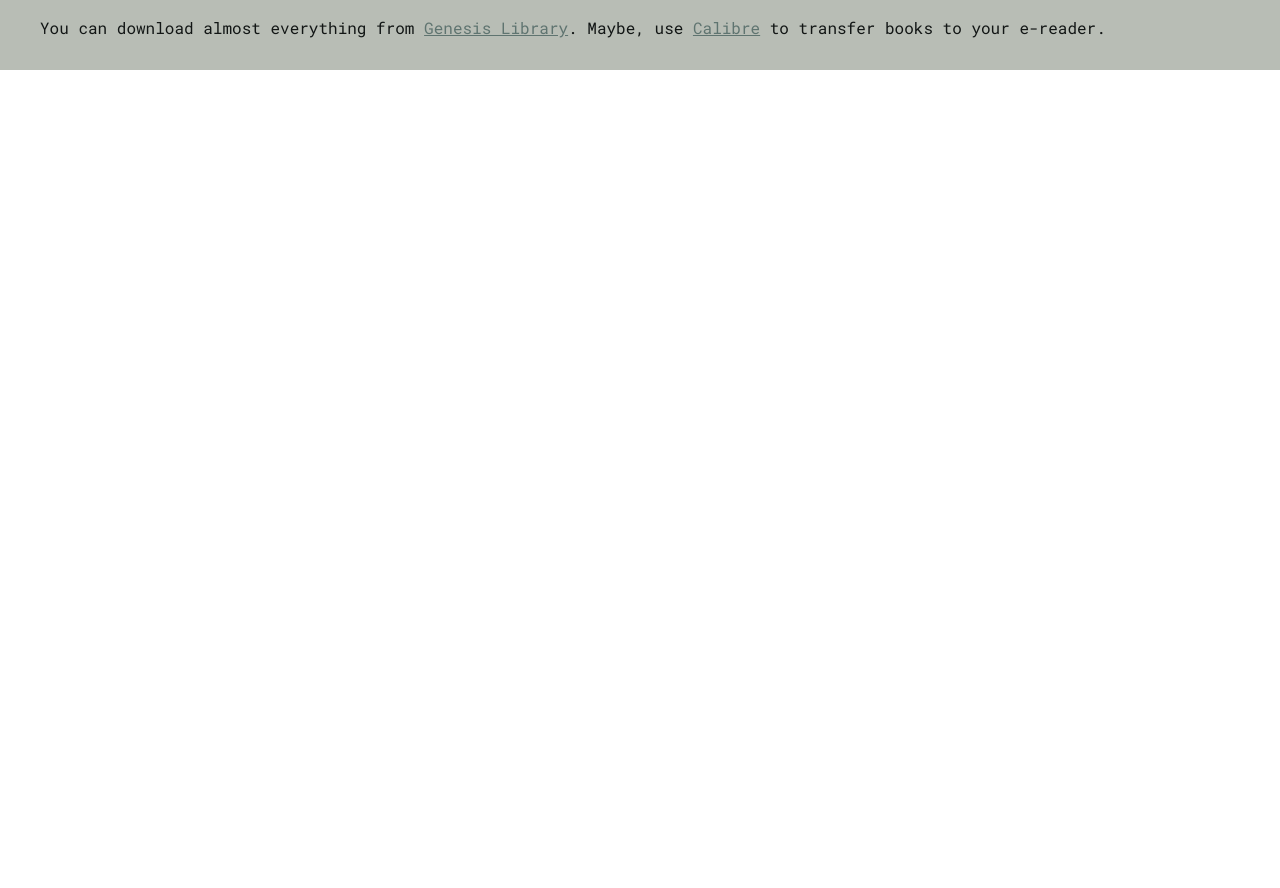
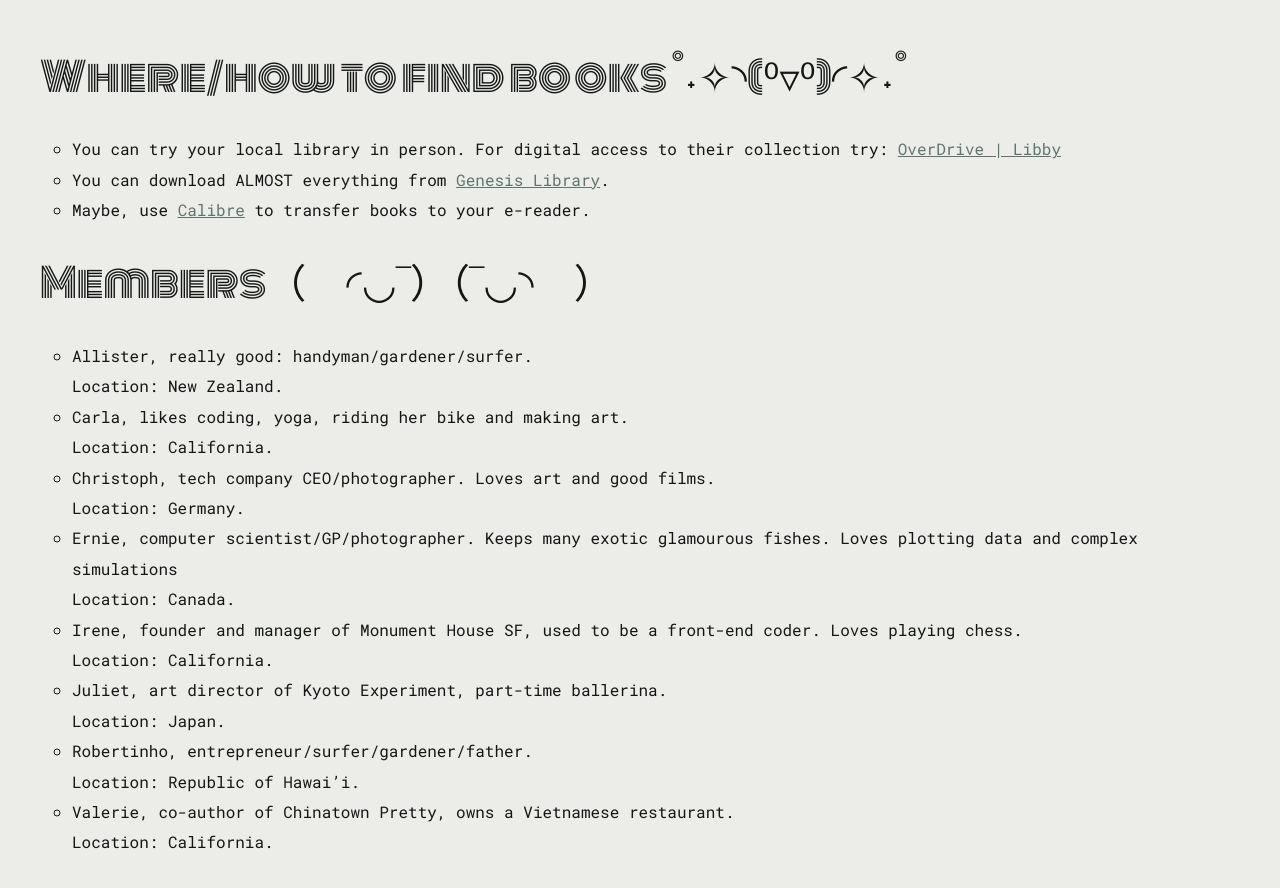
Before and after one commit to carlasushi/book-club-newlook, a React (Create React App) app: page / in a window 1280 px wide. Shown: the part 920-1808 px from the top of the page. Before the commit the page ends 990 px from the top, so only its background shows below. Built offline with nearby package versions, Linux system fonts and the light colour scheme; no server answers.

Commit message:
footer clean up structure

```diff
--- a/src/components/DetailPanel/styles.js
+++ b/src/components/DetailPanel/styles.js
@@ -91,7 +91,7 @@
 `
 // circle around x for closing
 export const CloseWrapper = styled.div`
-    background: #d17375;
+    background: #E0E2db;
     border: 2px solid #000;
     border-radius: 30px;
     height: 1.25em;
--- a/src/components/Footer/index.jsx
+++ b/src/components/Footer/index.jsx
@@ -25,21 +25,64 @@
             </li>
             <li>Can I invite my friends to join? Yes!</li>
             <li>The book is not in Genesis lib? Check the local library.</li>
+            <li>I can't come to the next gathering, what should I do? nothing, we will wait for 5 mins for all members to show up. If you can't join don't worry!</li>
         </ul>
         </div>
         <div>
-        <h1>Members °˖✧◝(⁰▿⁰)◜✧˖°</h1>
-        </div>
             <div>
-        You can download almost everything from{" "}
+                <h1>Where/how to find books °˖✧◝(⁰▿⁰)◜✧˖°</h1>
+                <ul>
+                    <li>
+                    You can try your local library in person. For digital access to their collection try:{" "}
+                    <a target="_blank" rel="noreferrer" href="https://www.overdrive.com/">
+                        OverDrive | Libby
+                    </a>
+                    </li>
+                    <li>
+                        You can download ALMOST everything from{" "}
                         <a target="_blank" rel="noreferrer" href="https://libgen.rs/">
                             Genesis Library
-        </a>
-        . Maybe, use{" "}
+                        </a>.
+                    </li>
+                    <li>
+                        Maybe, use{" "}
                     <a href="https://calibre-ebook.com/" rel="noreferrer" target="_blank">
                         Calibre
                     </a>{" "}
                     to transfer books to your e-reader.
+                    </li>
+
+                </ul>
+            </div>
+            <div>
+                <h1> Members（　◜◡‾）（‾◡◝　）</h1>
+                <ul>
+                    <li>
+                        Allister, really good: handyman/gardener/surfer. <br/> Location: New Zealand.
+                    </li>
+                    <li>
+                        Carla, likes coding, yoga, riding her bike and making art. <br/> Location: California.
+                    </li>
+                    <li>
+                        Christoph, tech company CEO/photographer. Loves art and good films. <br/> Location: Germany.
+                    </li>
+                    <li>
+                        Ernie, computer scientist/GP/photographer. Keeps many exotic glamourous fishes. Loves plotting data and complex simulations <br/> Location: Canada.
+                    </li>
+                    <li>
+                        Irene, founder and manager of Monument House SF, used to be a front-end coder. Loves playing chess. <br/> Location: California.
+                    </li>
+                    <li>
+                        Juliet, art director of Kyoto Experiment, part-time ballerina. <br/> Location: Japan.
+                    </li>
+                    <li>
+                        Robertinho, entrepreneur/surfer/gardener/father.<br/> Location: Republic of Hawai’i.
+                    </li>
+                    <li>
+                    Valerie, co-author of Chinatown Pretty, owns a Vietnamese restaurant. <br/> Location: California.
+                    </li>
+                </ul>
+            </div>
         </div>
     </FooterContainer>
 );
--- a/src/components/Footer/styles.js
+++ b/src/components/Footer/styles.js
@@ -1,11 +1,11 @@
 import styled from "styled-components";
 
 export const FooterContainer = styled.footer`
-  background: #b8bdb5;
+  background: #ECEDE8;
   font-size: 1rem;
   border-top: 2px solid #000;
   padding: 1em 2.5em 2em 2.5em;
-  margin: 0;
+  margin: 0 auto;
 
   display: flex;
   flex-direction: column;
@@ -14,6 +14,7 @@
   ul {
     list-style-type: circle;
     padding: 0em 2em;
+    line-height: 1.9;
   }
 
   h1 {
@@ -23,6 +24,9 @@
   }
 
   @media (max-width: 800px) {
-    font-size: 0.75rem;
+    font-size: 1rem;
+    h1{
+      font-size: 2rem;
+    }
   }
 `;
--- a/src/components/Header/index.jsx
+++ b/src/components/Header/index.jsx
@@ -3,7 +3,7 @@
 
 const Header = ({children}) => (
   <HeaderContainer>
-    <a href="/">
+    <a href="">
       <Logo title="Book Club logo" />
     </a>
     {children} {/* rendering search component */}
```
Lines whose indentation alone changed are shown as unchanged.
